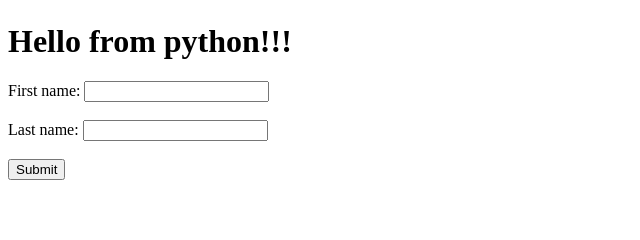
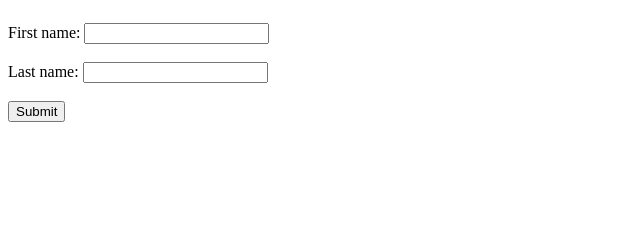
Before and after one commit to MathiasBenoni/mariadb-website, a Flask app: page / in a window 1280 px wide. Shown: the part 125-365 px from the top of the page, without its empty margins (0-640 px from the left). Run offline with Flask 3, Linux system fonts and the light colour scheme; data that the repository does not hold is empty.

Commit message:
Removed the debug 'hello from python' since I got that via adjectives

```diff
--- a/app.py
+++ b/app.py
@@ -7,9 +7,9 @@ app = Flask(__name__)
 
 @app.route("/")
 def index():
-    message = "Hello from python!!!"
+
     adjectives = mariabd_python.get_adjectives()
-    return render_template("index.html", message = message, html_adjective_list = adjectives)
+    return render_template("index.html", html_adjective_list = adjectives)
 
 @app.route('/submit', methods=['POST'])
 def handle_data():
--- a/templates/index.html
+++ b/templates/index.html
@@ -14,7 +14,6 @@
 
 <h1>{{ html_adjective_list }}</h1>
 
-  <h1>{{ message }}</h1>
 
 <form action="/submit" method="POST">
   <label for="fname">First name:</label>
```
